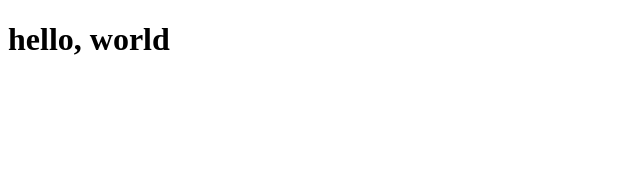
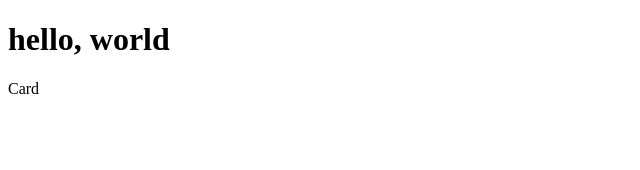
Before and after one commit to lukinoo/react-card-3d, a React (Create React App) app: page / in a window 1280 px wide. Shown: the top 170 px of the page, without its empty margins (0-640 px from the left). Built offline with nearby package versions, Linux system fonts and the light colour scheme.

Commit message:
feature(adding Card component)

```diff
--- a/package.json
+++ b/package.json
@@ -10,9 +10,11 @@
     "@types/node": "^16.18.3",
     "@types/react": "^18.0.25",
     "@types/react-dom": "^18.0.9",
+    "framer-motion": "^7.6.7",
     "react": "^18.2.0",
     "react-dom": "^18.2.0",
     "react-scripts": "5.0.1",
+    "styled-components": "^5.3.6",
     "typescript": "^4.9.3",
     "web-vitals": "^2.1.4"
   },
--- a/src/App.tsx
+++ b/src/App.tsx
@@ -1,7 +1,10 @@
+import { Card } from "./components/card";
+
 const App = () => {
   return (
     <div className="App">
       <h1>hello, world</h1>
+      <Card />
     </div>
   );
 };
--- /dev/null
+++ b/src/components/card/Card.tsx
@@ -0,0 +1,3 @@
+export const Card = () => {
+  return <div>Card</div>;
+};
--- /dev/null
+++ b/src/components/card/index.ts
@@ -0,0 +1 @@
+export { Card } from "./Card";
```
Also changed, not shown: 2 other files (tests, documents, lock files or other folders).
